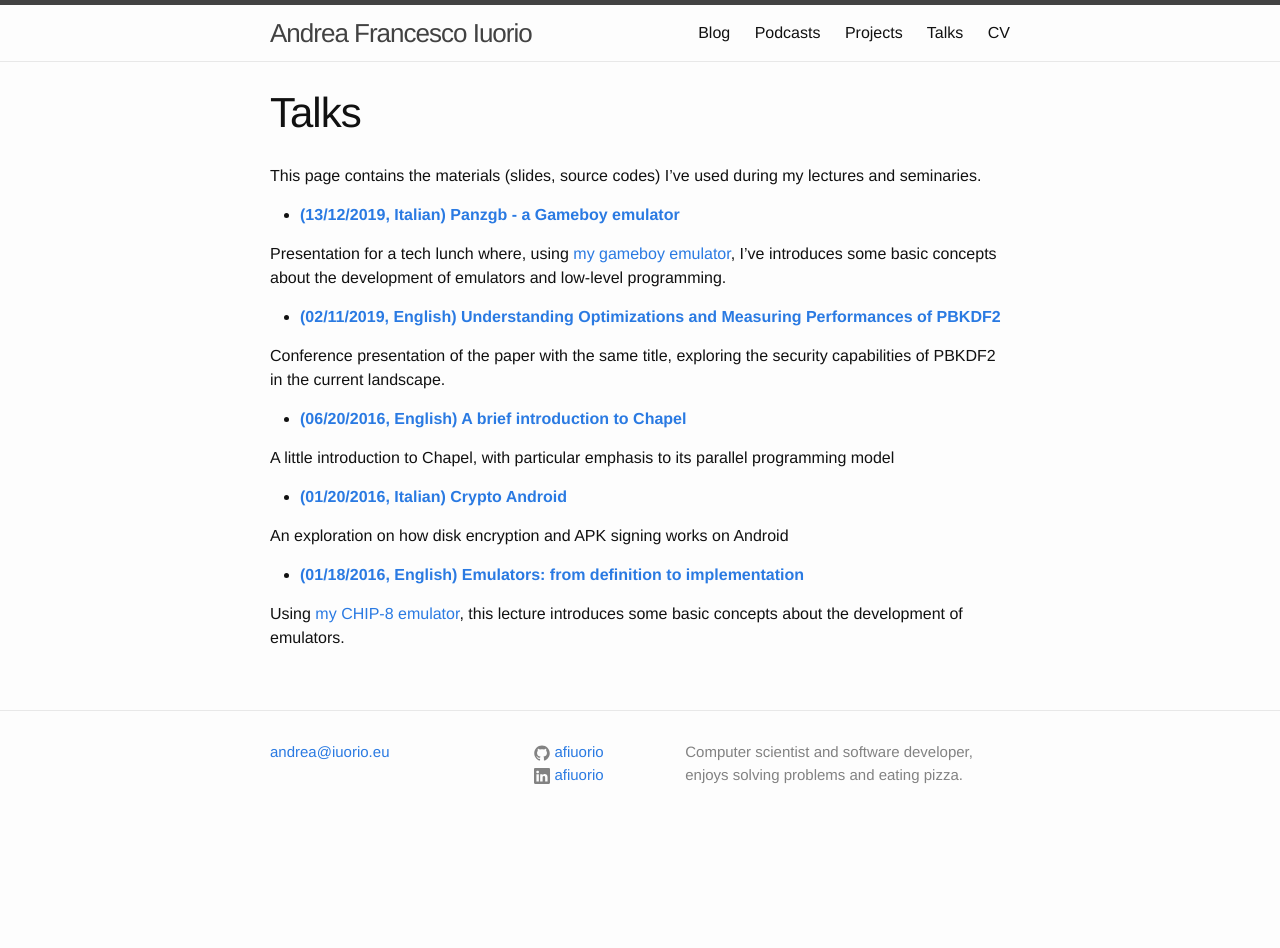
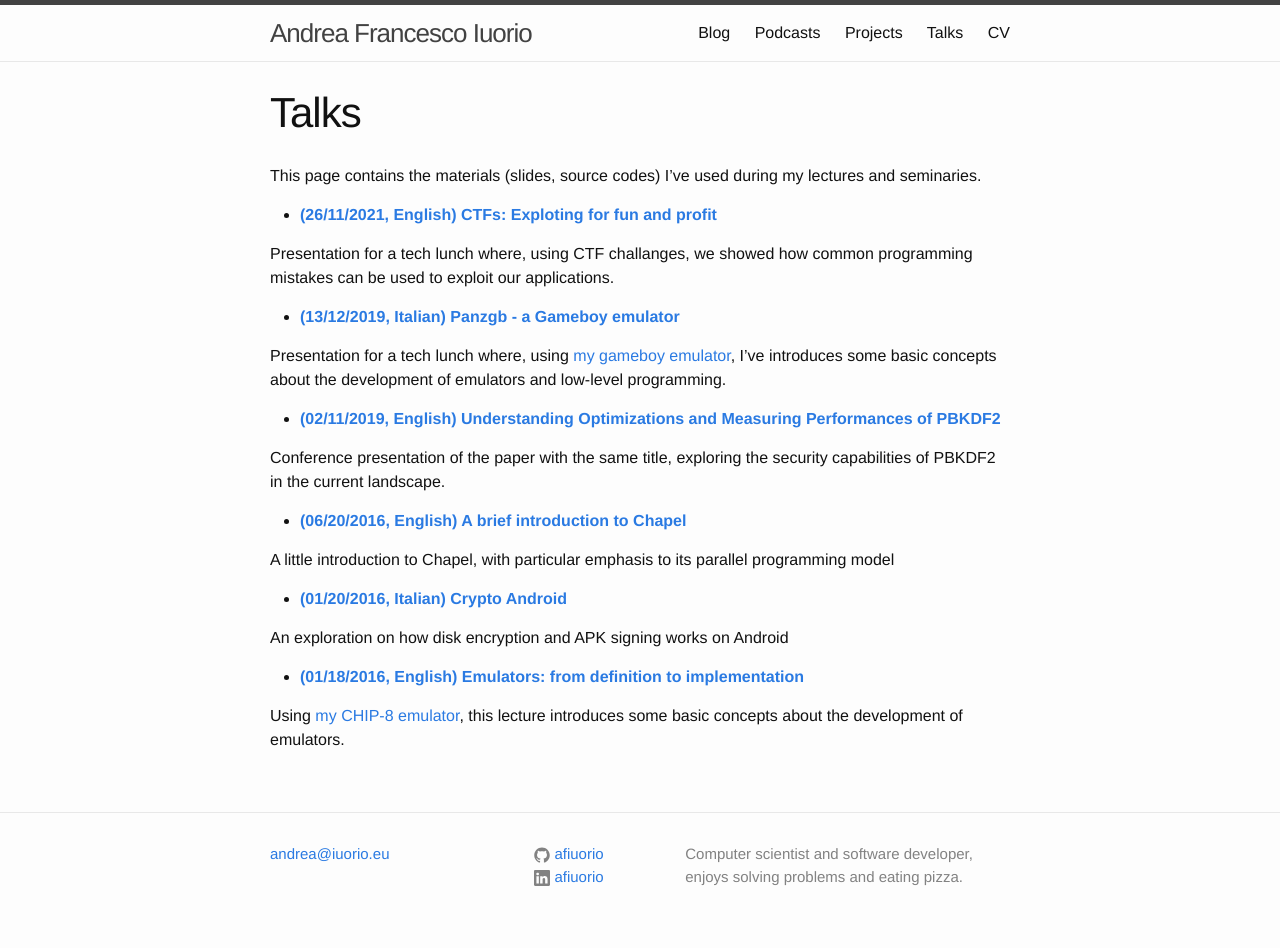
Before and after one commit to panzone91/panzone91.github.io, a Jekyll site: the page built from aboa-talks.md, in a window 1280 px wide. Built offline with Jekyll 4.4.1, drawn with Linux system fonts in a browser that asks for light colours; before the commit the page ends 900 px from its top, so only the background shows below that.

Commit message:
Aggiunte slides tech lunch

```diff
--- a/aboa-talks.md
+++ b/aboa-talks.md
@@ -5,6 +5,10 @@ permalink: /talks/
 ---
 
 This page contains the materials (slides, source codes) I've used during my lectures and seminaries.
+
+* **[(26/11/2021, English) CTFs: Exploting for fun and profit ](/assets/talks/abellino_aiuorio_ctf_welld.pdf)**
+
+Presentation for a tech lunch where, using CTF challanges, we showed how common programming mistakes can be used to exploit our applications.
 
 * **[(13/12/2019, Italian) Panzgb - a Gameboy emulator](/assets/talks/aiuorio_panzgb_welld.pdf)**
 
```
Also changed, not shown: 1 other file.
